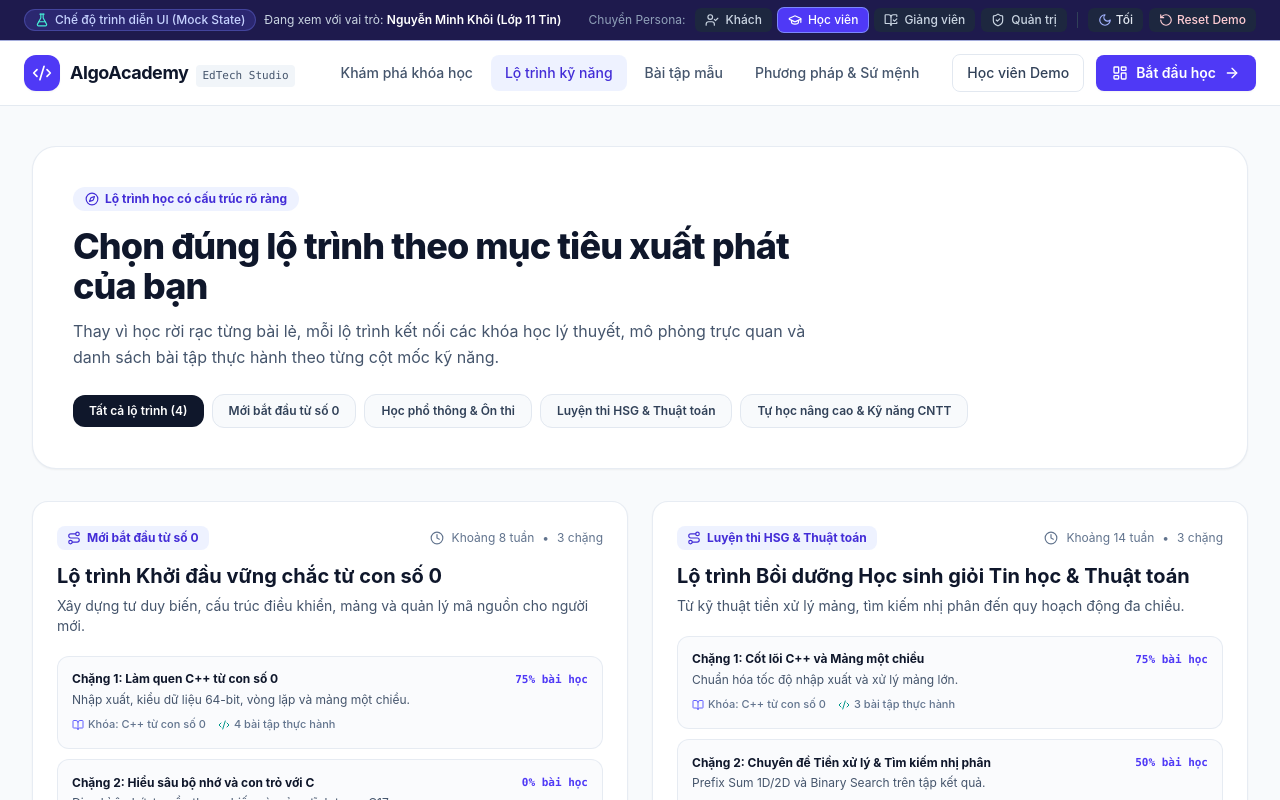
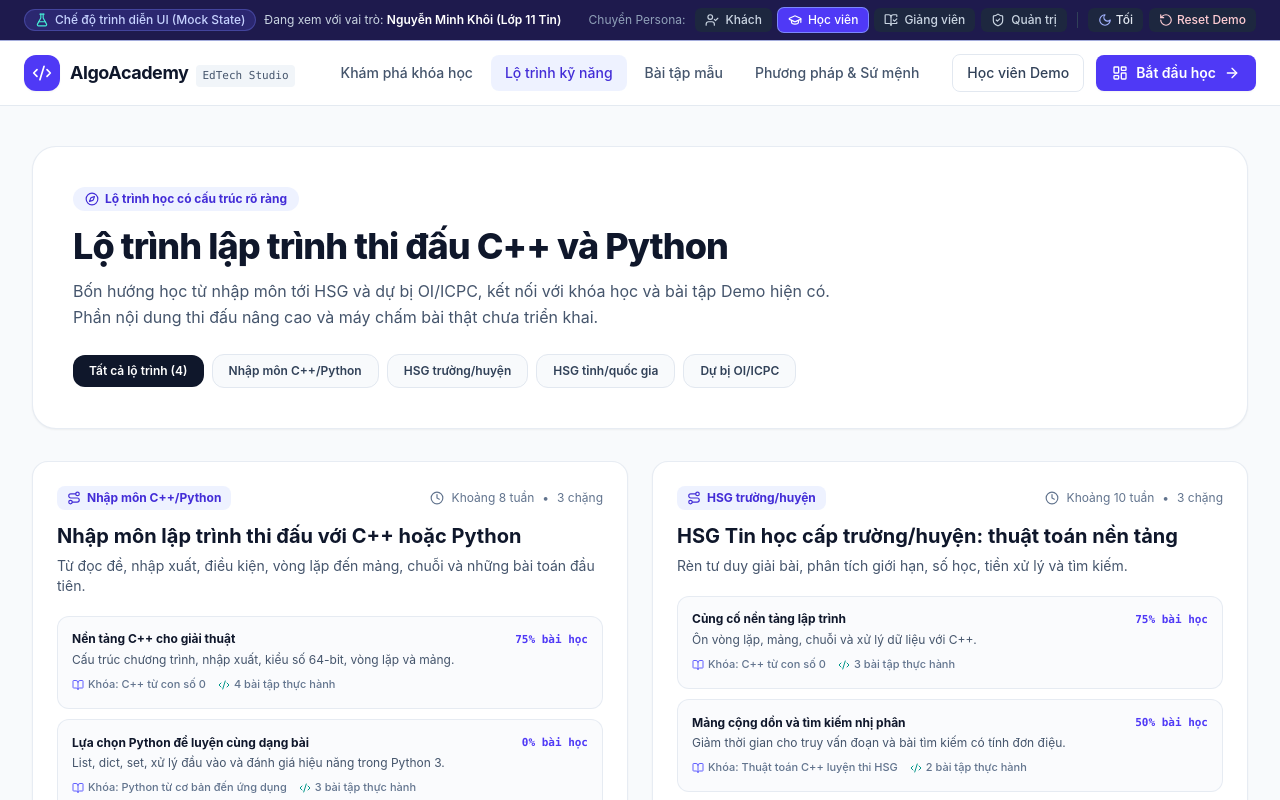
Before and after one commit to tbao4151/web_lap_trinh, a Next.js app: page /lo-trinh in a window 1280 px wide. Shown: the top 800 px of the page. Built offline with nearby package versions, Linux system fonts and the light colour scheme.

Commit message:
feat: display competitive-only learning tracks in src/app/lo-trinh/page.tsx

```diff
--- a/src/app/lo-trinh/page.tsx
+++ b/src/app/lo-trinh/page.tsx
@@ -11,10 +11,13 @@ import {
   CheckCircle2,
   Compass,
 } from 'lucide-react';
-import { GOAL_META, ROUTES } from '@/config/brand';
+import { ROUTES } from '@/config/brand';
 import { PublicHeader } from '@/components/layout/PublicHeader';
 import { PublicFooter } from '@/components/layout/PublicFooter';
-import { SEED_LEARNING_PATHS } from '@/data/ecosystem-seed';
+import {
+  COMPETITIVE_GOAL_META as GOAL_META,
+  COMPETITIVE_LEARNING_PATHS as SEED_LEARNING_PATHS,
+} from '@/data/competitive-paths';
 import { useAppState } from '@/providers/AppStateProvider';
 import { courseService } from '@/services';
 import type { LearningGoal } from '@/types';
@@ -39,11 +42,11 @@ export default function LearningPathsCatalogPage() {
               <span>Lộ trình học có cấu trúc rõ ràng</span>
             </span>
             <h1 className="mt-3 text-2xl font-extrabold tracking-tight text-slate-900 sm:text-4xl dark:text-white">
-              Chọn đúng lộ trình theo mục tiêu xuất phát của bạn
+              Lộ trình lập trình thi đấu C++ và Python
             </h1>
             <p className="mt-3 text-sm leading-relaxed text-slate-600 sm:text-base dark:text-slate-300">
-              Thay vì học rời rạc từng bài lẻ, mỗi lộ trình kết nối các khóa học lý thuyết, mô phỏng
-              trực quan và danh sách bài tập thực hành theo từng cột mốc kỹ năng.
+              Bốn hướng học từ nhập môn tới HSG và dự bị OI/ICPC, kết nối với khóa học và bài tập Demo hiện có.
+              Phần nội dung thi đấu nâng cao và máy chấm bài thật chưa triển khai.
             </p>
           </div>
 
```
